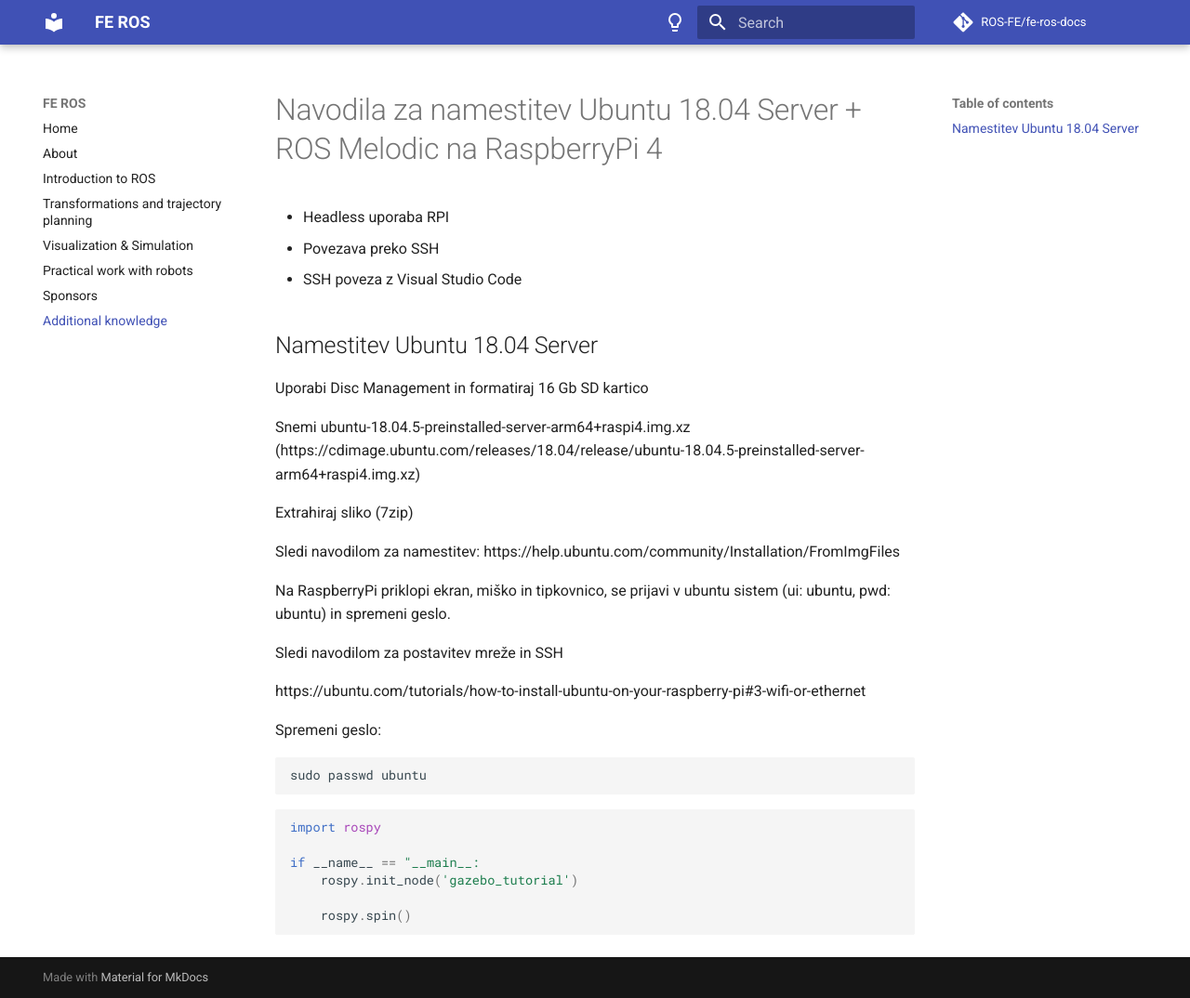
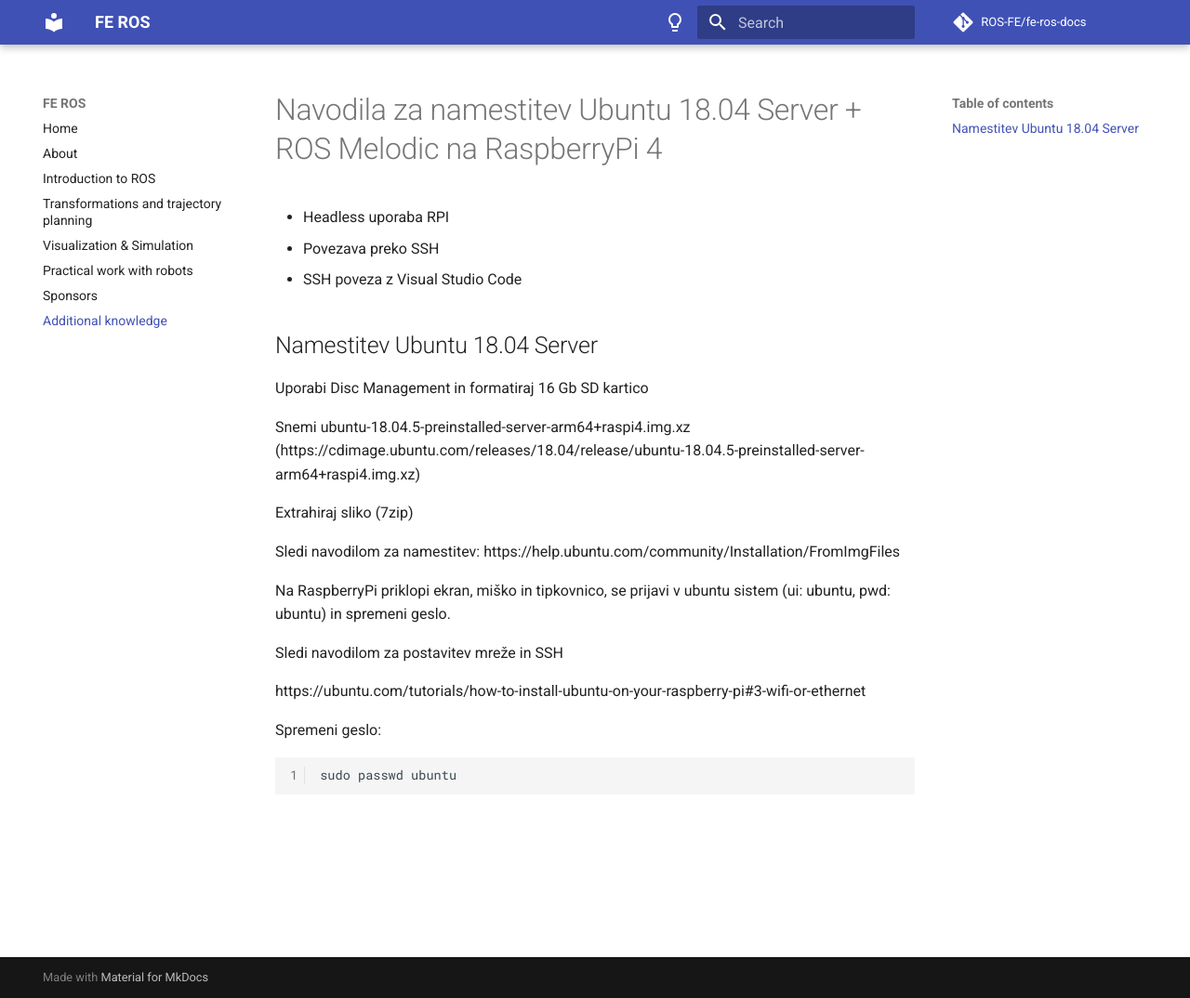
Before and after one commit to ROS-FE/fe-ros-docs, an MkDocs documentation site: the page built from docs/additional/index.md, in a window 1280 px wide and 1074 px high. Shown: the whole window at 93% size. Built offline with MkDocs 1.6.1 and Material for MkDocs 9.7.7, drawn with Linux system fonts in a browser that asks for light colours; comment, search, counter and statistics services are not loaded.

Commit message:
Update index.md

````diff
--- a/docs/additional/index.md
+++ b/docs/additional/index.md
@@ -25,16 +25,6 @@
 
 Spremeni geslo:
 
-```python
+```py linenums="1"
 sudo passwd ubuntu
 ```
-
-```python
-import rospy
-
-if __name__ == "__main__:
-    rospy.init_node('gazebo_tutorial')
-
-    rospy.spin()
-
-```
````
